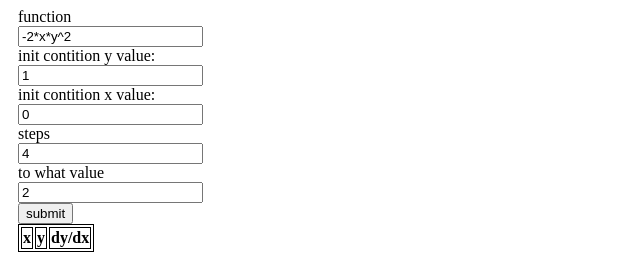
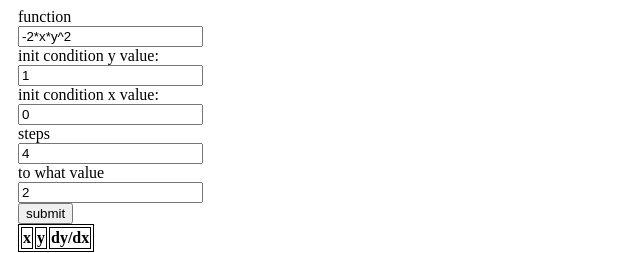
Before and after one commit to ACarling/eulers-method-visual, a plain HTML site: page index.html in a window 1280 px wide. Shown: the full height of the page, 0-640 px from the left. Drawn offline with nearby package versions, Linux system fonts and the light colour scheme.

Commit message:
Update index.html

```diff
--- a/index.html
+++ b/index.html
@@ -33,9 +33,9 @@
             <p>function</p>
             <input type="text" class="form" value="-2*x*y^2">
 
-            <p>init contition y value:</p>
+            <p>init condition y value:</p>
             <input type="text" class="form" value="1">
-            <p>init contition x value:</p>
+            <p>init condition x value:</p>
             <input type="text" class="form" value="0">
             <p>steps</p>
             <input type="text" class="form" value="4">
```
